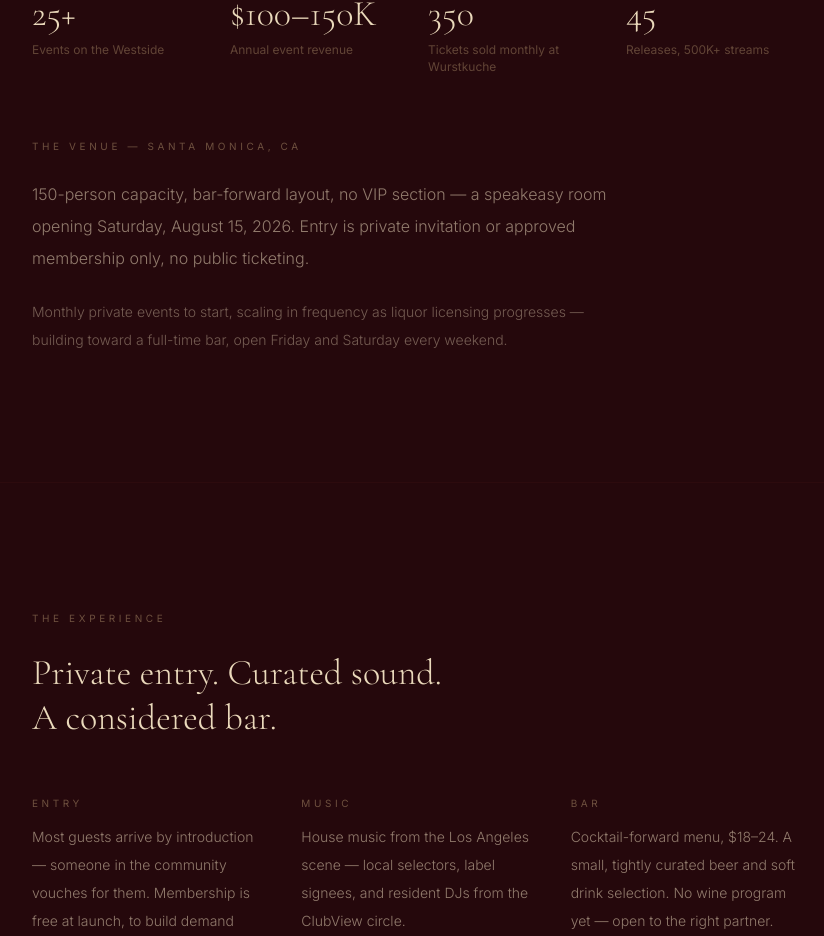
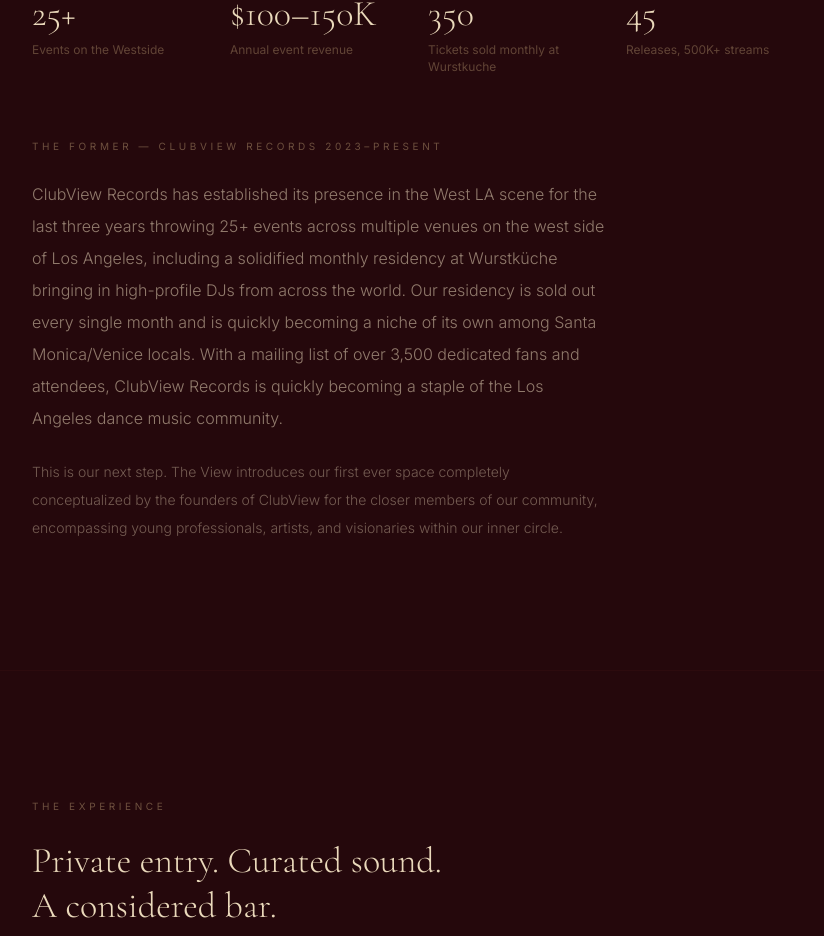
Before and after one commit to ben-sack/theview, a Next.js app: page /sponsorships in a window 1280 px wide. Shown: the part 1996-2932 px from the top of the page, without its empty margins (224-1048 px from the left). Built offline with nearby package versions, Linux system fonts and the light colour scheme.

Commit message:
Replace venue section with ClubView Records track record copy
Retitled "The Venue — Santa Monica, CA" to "The Former — ClubView
Records 2023–Present" with new body copy about ClubView's residency
history and The View as its next step.

```diff
--- a/app/sponsorships/page.tsx
+++ b/app/sponsorships/page.tsx
@@ -206,16 +206,21 @@ export default function SponsorshipsPage() {
           </div>
 
           <div className={`mt-16 space-y-6 reveal reveal-d3 ${t}`}>
-            <Eyebrow>The Venue — Santa Monica, CA</Eyebrow>
+            <Eyebrow>The Former — ClubView Records 2023–Present</Eyebrow>
             <p className="font-body text-cream/55 text-base leading-loose font-light max-w-xl">
-              150-person capacity, bar-forward layout, no VIP section — a speakeasy room opening
-              Saturday, August 15, 2026. Entry is private invitation or approved membership only,
-              no public ticketing.
+              ClubView Records has established its presence in the West LA scene for the last
+              three years throwing 25+ events across multiple venues on the west side of Los
+              Angeles, including a solidified monthly residency at Wurstküche bringing in
+              high-profile DJs from across the world. Our residency is sold out every single
+              month and is quickly becoming a niche of its own among Santa Monica/Venice locals.
+              With a mailing list of over 3,500 dedicated fans and attendees, ClubView Records is
+              quickly becoming a staple of the Los Angeles dance music community.
             </p>
             <p className="font-body text-cream/40 text-sm leading-loose font-light max-w-xl">
-              Monthly private events to start, scaling in frequency as liquor licensing
-              progresses — building toward a full-time bar, open Friday and Saturday every
-              weekend.
+              This is our next step. The View introduces our first ever space completely
+              conceptualized by the founders of ClubView for the closer members of our
+              community, encompassing young professionals, artists, and visionaries within our
+              inner circle.
             </p>
           </div>
         </div>
```
